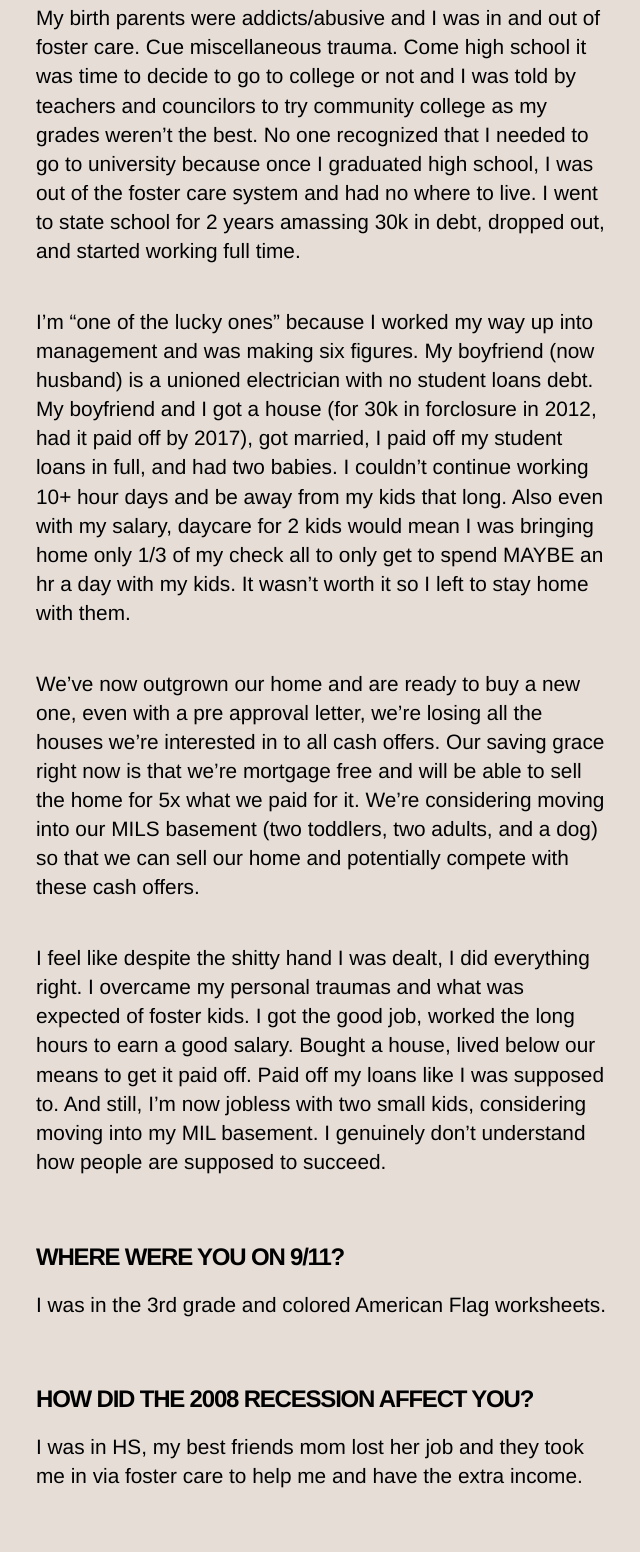
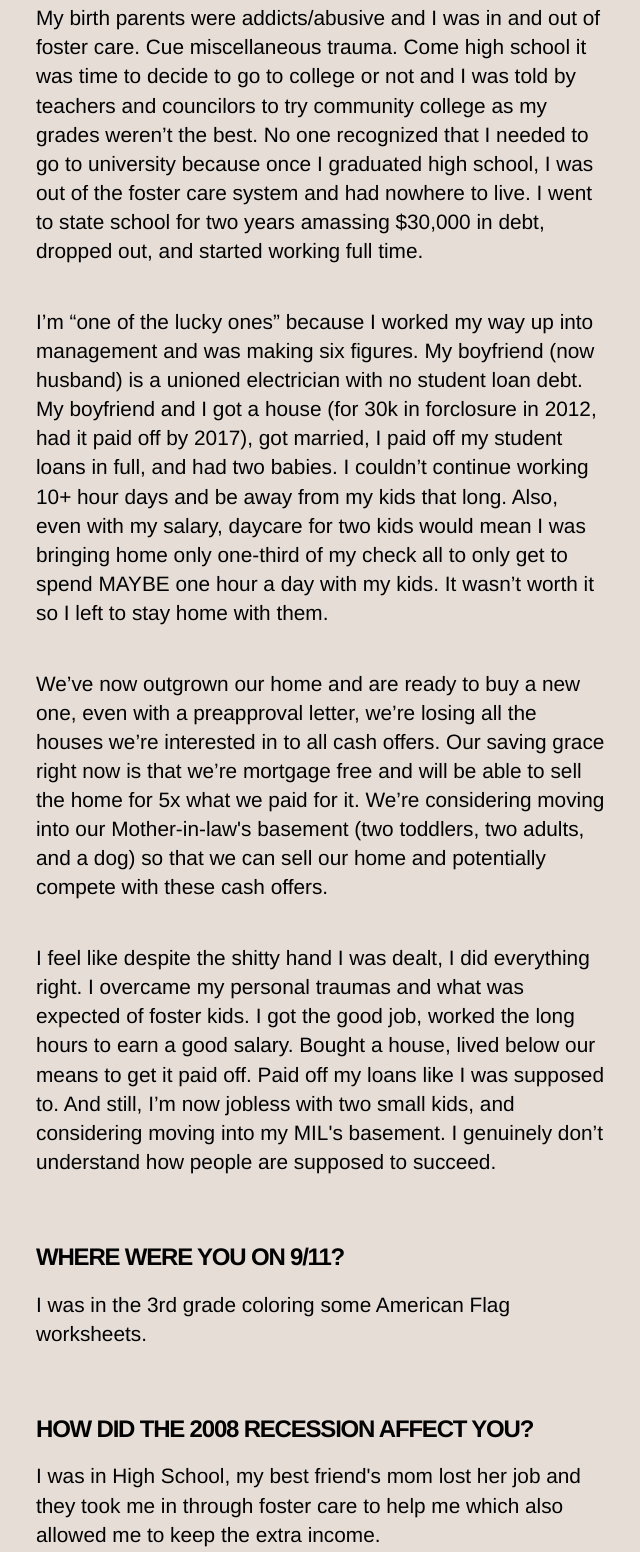
Before and after one commit to sdennett55/millennials-of-wherever, a website: page index.html in a window 1280 px wide. Shown: the part 836-2388 px from the top of the page, without its empty margins (319-959 px from the left). Drawn offline with Linux system fonts and the light colour scheme.

Commit message:
fixed typos and grammar in first submission

```diff
--- a/index.html
+++ b/index.html
@@ -157,29 +157,30 @@
           to go to college or not and I was told by teachers and councilors to
           try community college as my grades weren’t the best. No one recognized
           that I needed to go to university because once I graduated high
-          school, I was out of the foster care system and had no where to live.
-          I went to state school for 2 years amassing 30k in debt, dropped out,
-          and started working full time.
+          school, I was out of the foster care system and had nowhere to live. I
+          went to state school for two years amassing $30,000 in debt, dropped
+          out, and started working full time.
         </p>
         <p class="Mow-entryCopy">
           I’m “one of the lucky ones” because I worked my way up into management
           and was making six figures. My boyfriend (now husband) is a unioned
-          electrician with no student loans debt. My boyfriend and I got a house
+          electrician with no student loan debt. My boyfriend and I got a house
           (for 30k in forclosure in 2012, had it paid off by 2017), got married,
           I paid off my student loans in full, and had two babies. I couldn’t
           continue working 10+ hour days and be away from my kids that long.
-          Also even with my salary, daycare for 2 kids would mean I was bringing
-          home only 1/3 of my check all to only get to spend MAYBE an hr a day
-          with my kids. It wasn’t worth it so I left to stay home with them.
+          Also, even with my salary, daycare for two kids would mean I was
+          bringing home only one-third of my check all to only get to spend
+          MAYBE one hour a day with my kids. It wasn’t worth it so I left to
+          stay home with them.
         </p>
         <p class="Mow-entryCopy">
           We’ve now outgrown our home and are ready to buy a new one, even with
-          a pre approval letter, we’re losing all the houses we’re interested in
+          a preapproval letter, we’re losing all the houses we’re interested in
           to all cash offers. Our saving grace right now is that we’re mortgage
           free and will be able to sell the home for 5x what we paid for it.
-          We’re considering moving into our MILS basement (two toddlers, two
-          adults, and a dog) so that we can sell our home and potentially
-          compete with these cash offers.
+          We’re considering moving into our Mother-in-law's basement (two
+          toddlers, two adults, and a dog) so that we can sell our home and
+          potentially compete with these cash offers.
         </p>
         <p class="Mow-entryCopy">
           I feel like despite the shitty hand I was dealt, I did everything
@@ -187,19 +188,20 @@
           kids. I got the good job, worked the long hours to earn a good salary.
           Bought a house, lived below our means to get it paid off. Paid off my
           loans like I was supposed to. And still, I’m now jobless with two
-          small kids, considering moving into my MIL basement. I genuinely don’t
-          understand how people are supposed to succeed.
+          small kids, and considering moving into my MIL's basement. I genuinely
+          don’t understand how people are supposed to succeed.
         </p>
         <h3 class="Mow-entrySubtitle">Where were you on 9/11?</h3>
         <p class="Mow-entryCopy">
-          I was in the 3rd grade and colored American Flag worksheets.
+          I was in the 3rd grade coloring some American Flag worksheets.
         </p>
         <h3 class="Mow-entrySubtitle">
           How did the 2008 Recession affect you?
         </h3>
         <p class="Mow-entryCopy">
-          I was in HS, my best friends mom lost her job and they took me in via
-          foster care to help me and have the extra income.
+          I was in High School, my best friend's mom lost her job and they took
+          me in through foster care to help me which also allowed me to keep the
+          extra income.
         </p>
       </li>
     </ol>
```
